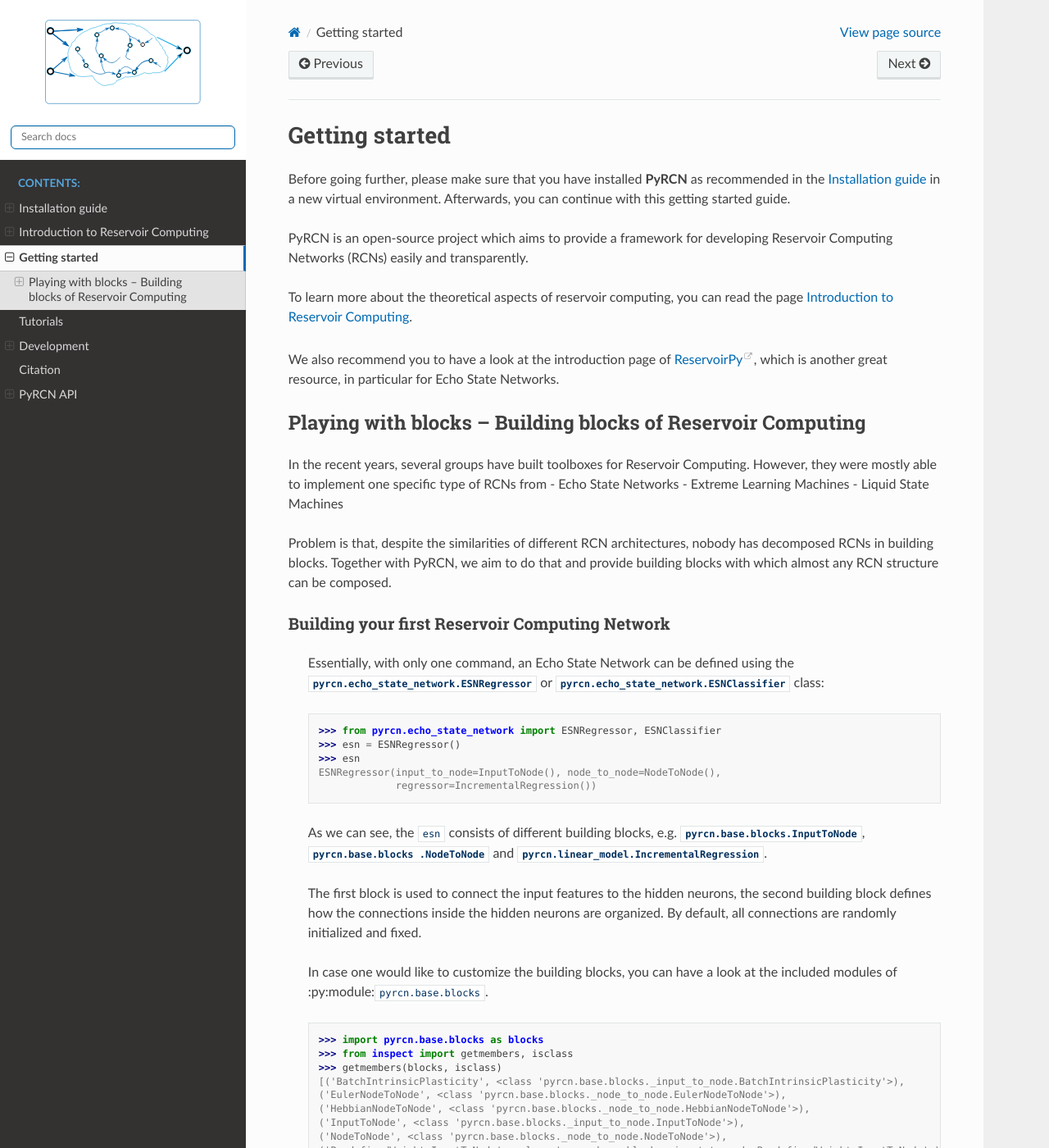
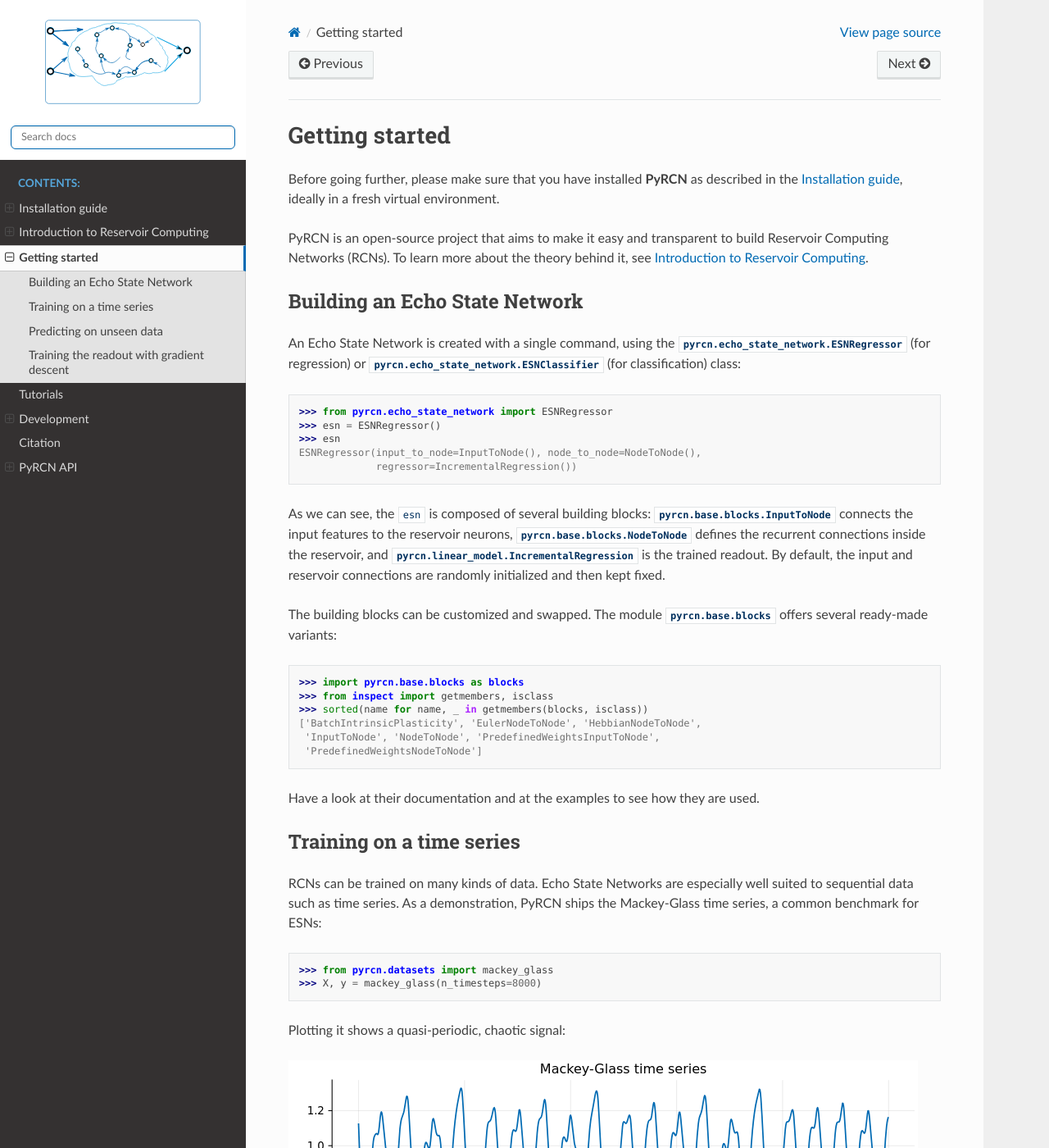
Before and after one commit to PlasmaControl/PyRCN, a Sphinx documentation site: the page built from docs/source/getting_started.rst, in a window 1280 px wide and 1400 px high. Shown: the whole window at 82% size. Built offline with Sphinx 7.4.7 and the Read the Docs theme 3.1.0, drawn with Linux system fonts in a browser that asks for light colours; some of the changed text lies outside the part shown.

Commit message:
docs: refresh getting started (doctests, gradient snippet, plots)
Phase 4 - getting started page:
- fix broken roles (:py:module: -> :py:mod:, double-backtick role typos)
- replace the hand-wrapped getmembers list with a robust sorted() doctest
- clearer sections: build ESN, train on a time series, predict on unseen
  data, train the readout with gradient descent
- add a gradient-solver snippet (solver="gradient", epochs, learning_rate)
  and mention trainable_input / trainable_reservoir
- regenerate both Mackey-Glass plots by reproducing the example
  (predict on the held-out second half; test MSE ~4e-4)

conf.py: enable NORMALIZE_WHITESPACE | ELLIPSIS so repr doctests are robust
to line wrapping. All doctests pass (getting_started 15/15, 24 total, 0
failures); HTML builds at 0 warnings.

Co-Authored-By: Claude Opus 4.8 <noreply@anthropic.com>

```diff
--- a/docs/source/conf.py
+++ b/docs/source/conf.py
@@ -11,6 +11,7 @@
 # documentation root, use os.path.abspath to make it absolute, like shown here.
 #
 from pyrcn import __version__
+import doctest
 import os
 import sys
 sys.path.insert(0, os.path.abspath('..'))
@@ -56,6 +57,14 @@ intersphinx_mapping = {
 # object descriptions (avoids duplicate-object-description warnings for
 # dataclass attributes and properties).
 napoleon_use_ivar = True
+
+# Make the runnable doctests robust to line wrapping in reprs (estimator reprs
+# wrap at 79 columns) without weakening what they check.
+doctest_default_flags = (
+    doctest.ELLIPSIS
+    | doctest.NORMALIZE_WHITESPACE
+    | doctest.DONT_ACCEPT_TRUE_FOR_1
+)
 
 # Do not document scikit-learn's dynamically added metadata-routing methods
 # (set_*_request); their docstrings reference sklearn-only glossary terms and
--- a/docs/source/getting_started.rst
+++ b/docs/source/getting_started.rst
@@ -2,127 +2,125 @@
 Getting started
 ===============
 
-Before going further, please make sure that you have installed **PyRCN** as recommended
-in the :ref:`installation guide` in a new virtual environment. Afterwards, you can
-continue with this getting started guide.
+Before going further, please make sure that you have installed **PyRCN** as
+described in the :ref:`installation guide`, ideally in a fresh virtual
+environment.
 
-PyRCN is an open-source project which aims to provide a framework for developing
-Reservoir Computing Networks (RCNs) easily and transparently.
+PyRCN is an open-source project that aims to make it easy and transparent to
+build Reservoir Computing Networks (RCNs). To learn more about the theory behind
+it, see :ref:`whats rc`.
 
-To learn more about the theoretical aspects of reservoir computing, you can read the
-page :ref:`whats rc`.
+Building an Echo State Network
+==============================
 
-We also recommend you to have a look at the introduction page of `ReservoirPy
-<https://reservoirpy.readthedocs.io/en/latest/whats_rc.html>`_, which is another great
-resource, in particular for Echo State Networks.
+An Echo State Network is created with a single command, using the
+:py:class:`pyrcn.echo_state_network.ESNRegressor` (for regression) or
+:py:class:`pyrcn.echo_state_network.ESNClassifier` (for classification) class:
 
-Playing with blocks -- Building blocks of Reservoir Computing
-=============================================================
+.. doctest::
 
-In the recent years, several groups have built toolboxes for Reservoir Computing.
-However, they were mostly able to implement one specific type of RCNs from
-- Echo State Networks
-- Extreme Learning Machines
-- Liquid State Machines
+    >>> from pyrcn.echo_state_network import ESNRegressor
+    >>> esn = ESNRegressor()
+    >>> esn
+    ESNRegressor(input_to_node=InputToNode(), node_to_node=NodeToNode(),
+                 regressor=IncrementalRegression())
 
-Problem is that, despite the similarities of different RCN architectures, nobody has
-decomposed RCNs in building blocks. Together with PyRCN, we aim to do that and provide
-building blocks with which almost any RCN structure can be composed.
+As we can see, the ``esn`` is composed of several building blocks:
+:py:class:`pyrcn.base.blocks.InputToNode` connects the input features to the
+reservoir neurons, :py:class:`pyrcn.base.blocks.NodeToNode` defines the
+recurrent connections inside the reservoir, and
+:py:class:`pyrcn.linear_model.IncrementalRegression` is the trained readout. By
+default, the input and reservoir connections are randomly initialized and then
+kept fixed.
 
-Building your first Reservoir Computing Network
------------------------------------------------
+The building blocks can be customized and swapped. The module
+:py:mod:`pyrcn.base.blocks` offers several ready-made variants:
 
-    Essentially, with only one command, an Echo State Network can be defined
-    using the :py:class:`pyrcn.echo_state_network.ESNRegressor` or
-    :py:class:`pyrcn.echo_state_network.ESNClassifier` class:
+.. doctest::
 
-    .. doctest::
+    >>> import pyrcn.base.blocks as blocks
+    >>> from inspect import getmembers, isclass
+    >>> sorted(name for name, _ in getmembers(blocks, isclass))
+    ['BatchIntrinsicPlasticity', 'EulerNodeToNode', 'HebbianNodeToNode',
+     'InputToNode', 'NodeToNode', 'PredefinedWeightsInputToNode',
+     'PredefinedWeightsNodeToNode']
 
-        >>> from pyrcn.echo_state_network import ESNRegressor, ESNClassifier
-        >>> esn = ESNRegressor()
-        >>> esn
-        ESNRegressor(input_to_node=InputToNode(), node_to_node=NodeToNode(),
-                     regressor=IncrementalRegression())
+Have a look at their documentation and at the examples to see how they are used.
 
-    As we can see, the  ``esn`` consists of different building blocks, e.g.
-    :py:class:`pyrcn.base.blocks.InputToNode`, :py:class:`pyrcn.base.blocks
-    .NodeToNode` and :py:class:`pyrcn.linear_model.IncrementalRegression`.
+Training on a time series
+=========================
 
-    The first block is used to connect the input features to the hidden neurons,
-    the second building block defines how the connections inside the
-    hidden neurons are organized. By default, all connections are randomly initialized
-    and fixed.
+RCNs can be trained on many kinds of data. Echo State Networks are especially
+well suited to sequential data such as time series. As a demonstration, PyRCN
+ships the Mackey-Glass time series, a common benchmark for ESNs:
 
-    In case one would like to customize the building blocks, you can have a look at the
-    included modules of :py:module:``pyrcn.base.blocks``.
+.. doctest::
 
-    .. doctest::
+    >>> from pyrcn.datasets import mackey_glass
+    >>> X, y = mackey_glass(n_timesteps=8000)
 
-        >>> import pyrcn.base.blocks as blocks
-        >>> from inspect import getmembers, isclass
-        >>> getmembers(blocks, isclass)
-        [('BatchIntrinsicPlasticity', <class 'pyrcn.base.blocks._input_to_node.BatchIntrinsicPlasticity'>),
-        ('EulerNodeToNode', <class 'pyrcn.base.blocks._node_to_node.EulerNodeToNode'>),
-        ('HebbianNodeToNode', <class 'pyrcn.base.blocks._node_to_node.HebbianNodeToNode'>),
-        ('InputToNode', <class 'pyrcn.base.blocks._input_to_node.InputToNode'>),
-        ('NodeToNode', <class 'pyrcn.base.blocks._node_to_node.NodeToNode'>),
-        ('PredefinedWeightsInputToNode', <class 'pyrcn.base.blocks._input_to_node.PredefinedWeightsInputToNode'>),
-        ('PredefinedWeightsNodeToNode', <class 'pyrcn.base.blocks._node_to_node.PredefinedWeightsNodeToNode'>)]
+Plotting it shows a quasi-periodic, chaotic signal:
 
-    Obviously, there are a lot of derived modules from the basic building blocks available.
-    Look their functions up in the documentation or in examples!
+.. image:: _static/img/getting_started_mackey_glass.svg
 
-Training a RCN
---------------
+We use the ESN for a one-step-ahead prediction of this time series. Training
+takes three conceptual steps:
 
-    RCNs can be trained on different kinds of data. In particular, ESNs can then be
-    trained on sequential data, such as timeseries, especially chaotic ones. In PyRCN,
-    we have re-implemented the Mackey-Glass time-series from `ReservoirPy
-    <https://reservoirpy.readthedocs.io/en/latest/whats_rc.html>`_, which is a common
-    demonstration for ESNs:
+1. Randomly project the input into the reservoir neurons (**Input-to-Node**).
+2. Update the state of each neuron from the current input and the previous state
+   (**Node-to-Node**).
+3. Fit a linear readout from the reservoir states to the target
+   (**Node-to-Output**).
 
-    .. doctest::
+All three are handled by
+:py:meth:`pyrcn.echo_state_network.ESNRegressor.fit`. We train on the first half
+of the series:
 
-        >>> from pyrcn.datasets import mackey_glass
-        >>> X, y = mackey_glass(n_timesteps=8000)
+.. doctest::
 
-    If we visualize the Mackey-Glass time-series, we can see that it is a
-    quasi-periodic time-series.
-    We now use an :py:class:``pyrcn.echo_state_network.ESNRegressor`` to do a one-step
-    ahead prediction of this time-series.
+    >>> esn.fit(X[:4000].reshape(-1, 1), y[:4000])
+    ESNRegressor(input_to_node=InputToNode(), node_to_node=NodeToNode(),
+                 regressor=IncrementalRegression(), requires_sequence=False)
 
-    .. image:: _static/img/getting_started_mackey_glass.svg
+The ESN is fitted with a single command and is ready to use.
 
-    To train the ESN, only three steps are required:
+Predicting on unseen data
+=========================
 
-    1. Randomly distribute the time-series to each reservoir neuron
-       (**Input-to-Node**).
-    2. Compute the state of each neuron based on the current input and the
-       previous state.
-    3. Compute a linear regression between the reservoir states and the
-       target output.
+We now use :py:meth:`pyrcn.echo_state_network.ESNRegressor.predict` to predict
+the second, unseen half of the series:
 
-    These steps are handled via :py:func:`pyrcn.echo_state_network.ESNRegressor.fit`,
-    which is the most important function to train the ESN model:
+.. doctest::
 
-    .. doctest::
+    >>> y_pred = esn.predict(X[4000:].reshape(-1, 1))
+    >>> y_pred.shape
+    (4000,)
 
-        >>> # Fit the ESN model
-        >>> esn.fit(X[:4000].reshape(-1, 1), y[:4000])
-        ESNRegressor(input_to_node=InputToNode(), node_to_node=NodeToNode(),
-             regressor=IncrementalRegression(), requires_sequence=False)
+The prediction closely follows the target signal:
 
-    You can see that the ESN can be fitted using only one command. Afterwards, it is
-    ready to use!
+.. image:: _static/img/getting_started_mackey_glass_predicted.svg
 
-Testing and predict using the ESN
----------------------------------
+Training the readout with gradient descent
+==========================================
 
-    Finally, we use the :py:func:`pyrcn.echo_state_network.ESNRegressor.predict` function
-    to use the trained ESN to predict the test data:
+By default, the readout is trained in closed form by (regularized) linear
+regression. PyRCN can instead train it iteratively with a gradient-based
+optimizer, which is selected with ``solver="gradient"``. The reservoir stays
+fixed, and the readout is optimized over several ``epochs``:
 
-    .. doctest::
+.. doctest::
 
-        >>> y_pred = esn.predict(X[:4000].reshape(-1, 1))
+    >>> esn_grad = ESNRegressor(solver="gradient", epochs=50,
+    ...                         learning_rate=0.01)
+    >>> esn_grad.fit(X[:4000].reshape(-1, 1), y[:4000])
+    ESNRegressor(epochs=50, input_to_node=InputToNode(), learning_rate=0.01,
+                 node_to_node=NodeToNode(), regressor=IncrementalRegression(),
+                 requires_sequence=False, solver='gradient')
+    >>> y_grad = esn_grad.predict(X[4000:].reshape(-1, 1))
+    >>> y_grad.shape
+    (4000,)
 
-    .. image:: _static/img/getting_started_mackey_glass_predicted.svg
+The optimizer (for example ``"adam"`` or ``"sgd"``), the ``learning_rate`` and
+the number of ``epochs`` can all be configured. The gradient solver is also the
+basis for making the input and reservoir weights trainable, via
+``trainable_input=True`` and ``trainable_reservoir=True``.
```
Also changed, not shown: docs/source/_static/img/getting_started_mackey_glass.svg, docs/source/_static/img/getting_started_mackey_glass_predicted.svg.
